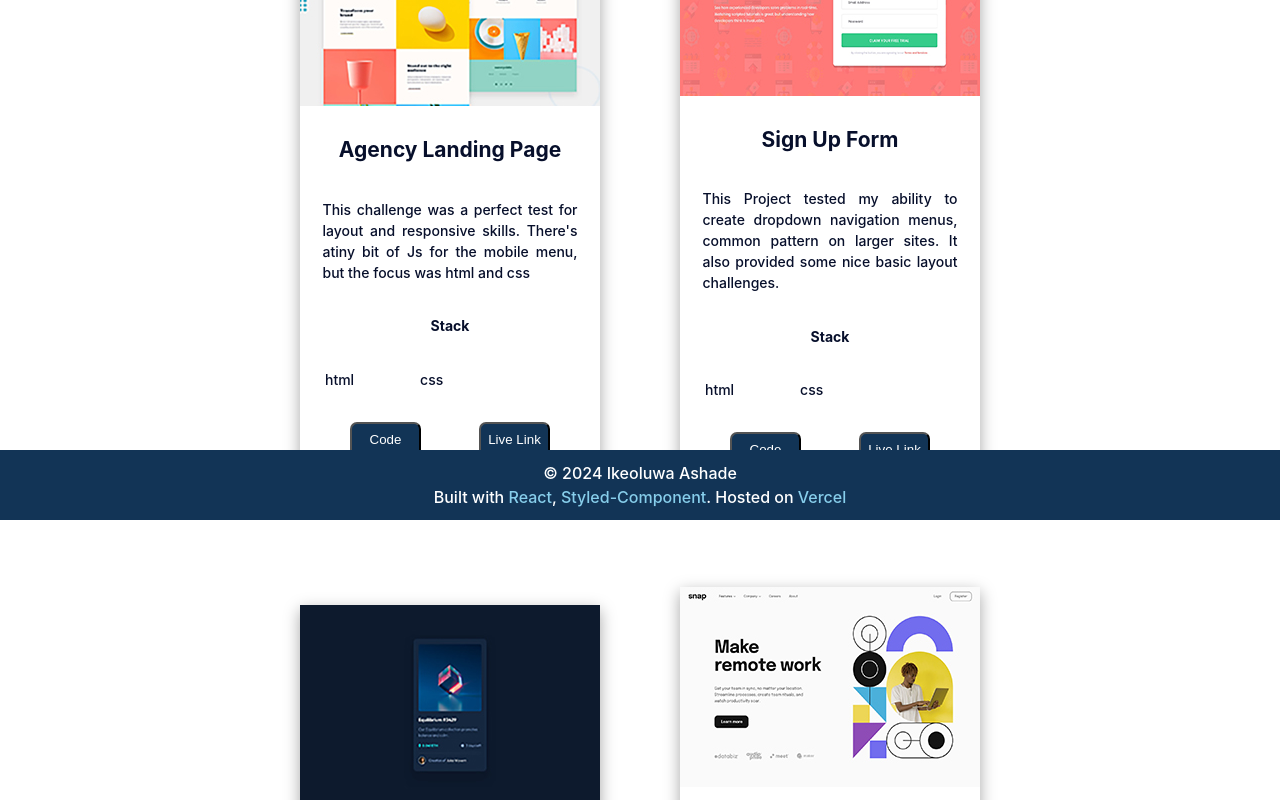
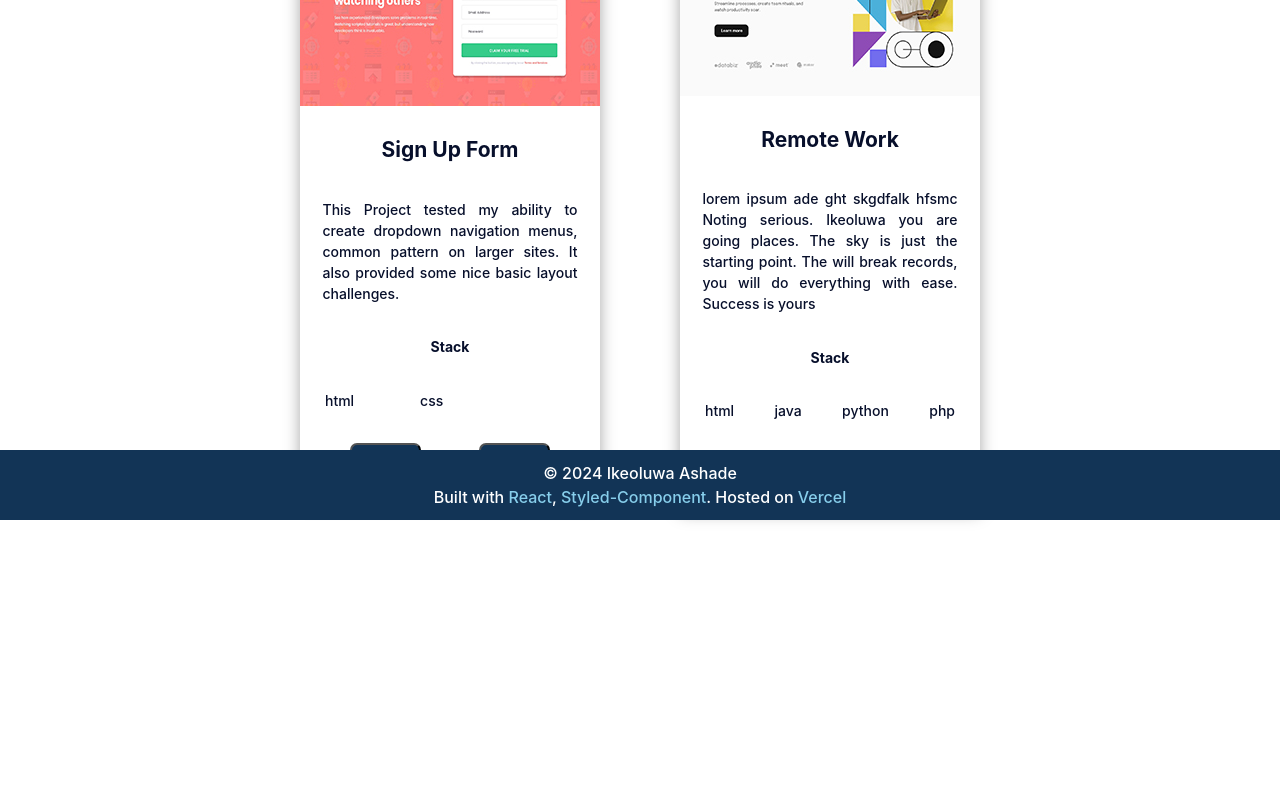
Before and after one commit to IkeoluwaAshade/ikeoluwaashade.com, a React (Vite) app: page /project in a window 1280 px wide. Shown: the part 280-1080 px from the top of the page. After the commit the page ends 858 px from the top, so only its background shows below. Built offline with nearby package versions, Linux system fonts and the light colour scheme.

Commit message:
Adjustment

```diff
--- a/src/pages/Projects/Project.jsx
+++ b/src/pages/Projects/Project.jsx
@@ -16,7 +16,7 @@ const Project = () => {
 
         <ProjectContainer>
           <ProjectBox>
-            <SingleProject
+            {/* <SingleProject
               projectImage = {SunnySide}
 
               projectTitle = "Agency Landing Page"
@@ -35,7 +35,7 @@ const Project = () => {
 
               source = "https://iridescent-palmier-589d58.netlify.app/"
 
-            />
+            /> */}
 
             <SingleProject
               projectImage = {signup}
@@ -58,7 +58,7 @@ const Project = () => {
 
             />
 
-            <SingleProject
+            {/* <SingleProject
               projectImage = {nft}
 
               projectTitle = "NFT"
@@ -77,7 +77,8 @@ const Project = () => {
 
               source = ""
 
-            />
+            /> */}
+
             <SingleProject
               projectImage = {remoteWork}
 
```
